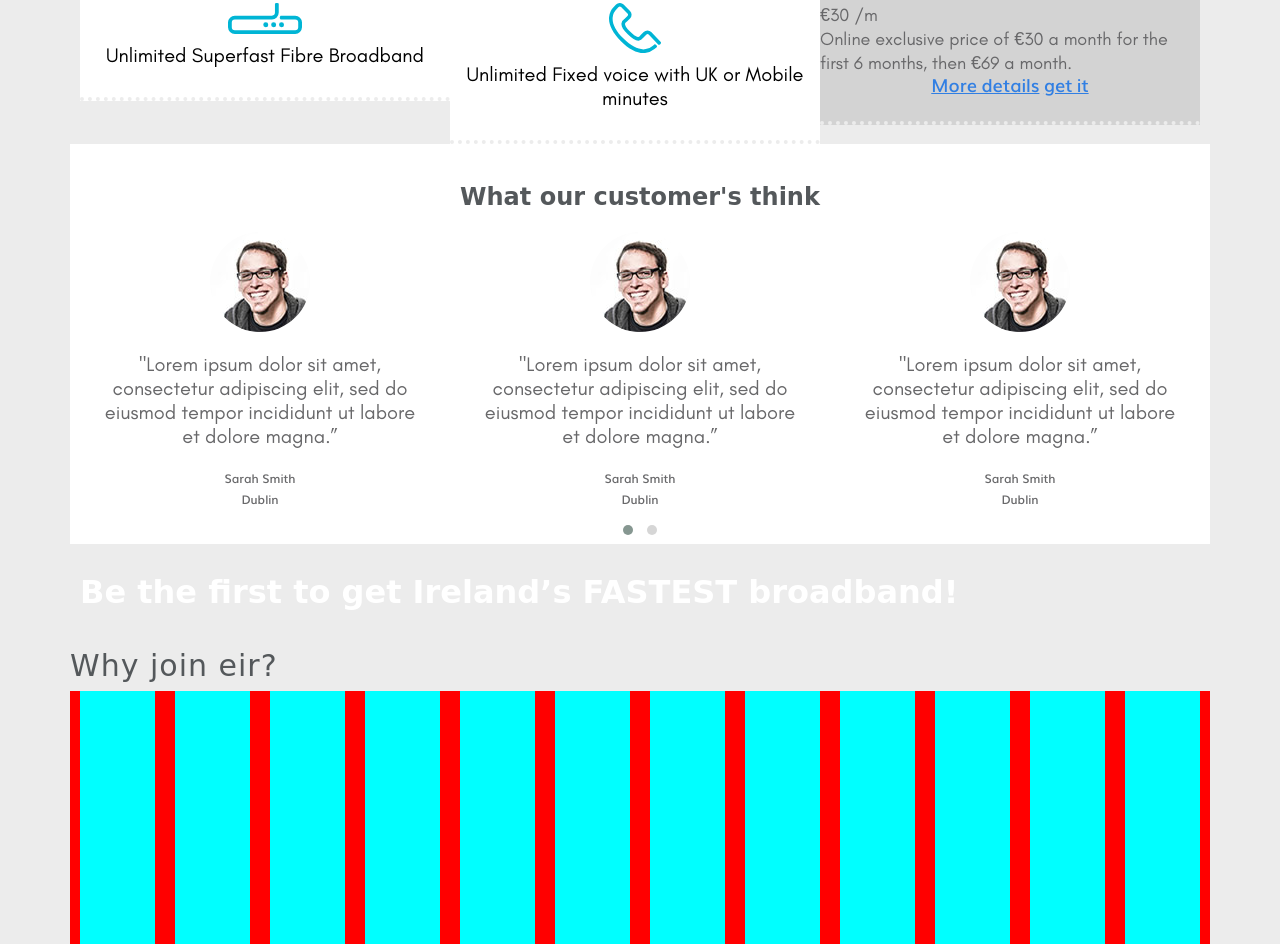
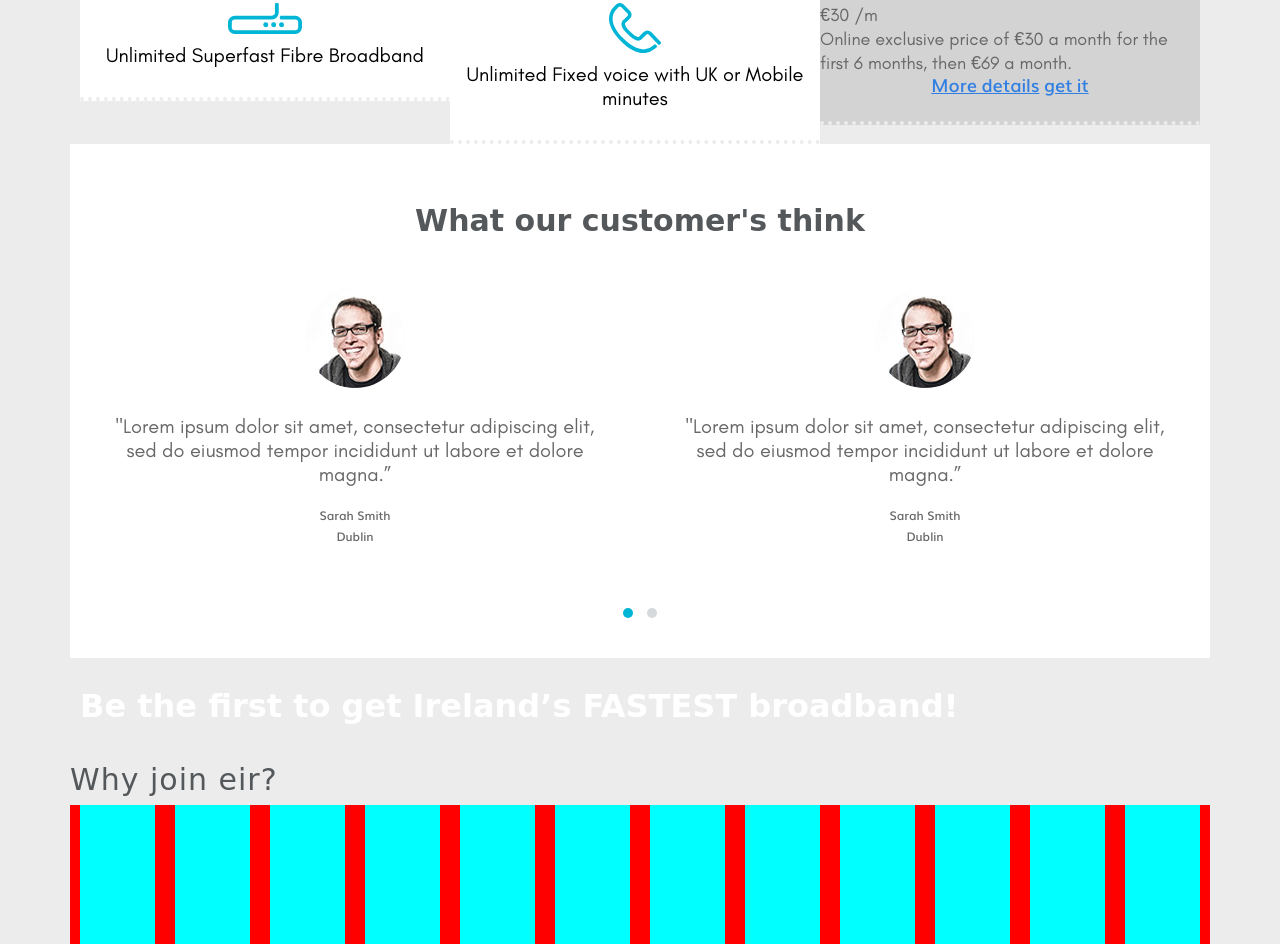
Before and after one commit to devrua/eirbb, a plain HTML site: page index.html in a window 1280 px wide. Shown: the part 842-1786 px from the top of the page. Drawn offline with nearby package versions, Linux system fonts and the light colour scheme; a web font is replaced by a local one.

Commit message:
testimonials complete

```diff
--- a/dev/sass/modules/_flexslider.scss
+++ b/dev/sass/modules/_flexslider.scss
@@ -19,7 +19,7 @@
     	background-color: $nav-inactive;
     	box-shadow: 0 0 0 transparent;
 
-    	&.flex-active {
+    	&.flex-active, &:hover {
     		background-color: $nav-link;
     	}
     }
--- a/dev/sass/modules/owl/_owl.theme.default.scss
+++ b/dev/sass/modules/owl/_owl.theme.default.scss
@@ -24,8 +24,8 @@ $dot-width:				10px;
 $dot-height:			10px;
 $dot-rounded:			30px;
 $dot-margin: 			5px 7px;
-$dot-background:		$color-gray;
-$dot-background-active:	$color-base;
+$dot-background:		$nav-inactive;
+$dot-background-active:	$nav-link;
 
 @import 'mixins';
 @import 'theme';
--- a/dev/sass/modules/owl/_theme.scss
+++ b/dev/sass/modules/owl/_theme.scss
@@ -2,7 +2,11 @@
 .owl-theme {
 	// Styling Next and Prev buttons
 	.owl-nav {
-		margin-top: 10px;
+		margin-top: 26px;
+		@media #{$tablet} {
+			margin-top: 56px;
+		}
+
 		text-align: center;
 		-webkit-tap-highlight-color: transparent;
 
--- a/dev/sass/pages/_bb_landing.scss
+++ b/dev/sass/pages/_bb_landing.scss
@@ -48,6 +48,7 @@
 		h3 {
 			font-size: 24px;
 			line-height: 29px;
+			padding: 39px 0 20px;
 		}
 	}
 
@@ -120,10 +121,15 @@
 
 	.testimonials_wrap {
 		background-color: $white;
+		padding: 60px 0 39px;
+
+		h3 {
+
+		}
+
 
 		.testimonial {
 			text-align: center;
-			padding: 0px 27px;
 
 			img {
 				width: 100px;
@@ -133,8 +139,8 @@
 
 			p {
 				text-align: center;
-				padding: 20px 0;
 				font-size: 20px;
+				padding: 26px 0 19px;
 				color: $grey-quote;
 
 				&.customer_name_location {
@@ -291,6 +297,18 @@
 		}
 
 
+
+		.testimonials_wrap {
+			padding: 33px 0 31px;
+
+			h3 { padding-bottom: 43px; }
+
+			.testimonial {
+				padding: 0px 37px;
+			}
+		}
+
+
 	}
 
 
--- a/dev/sass/partials/_bootstrap.scss
+++ b/dev/sass/partials/_bootstrap.scss
@@ -25,12 +25,12 @@ h2 {
 
 h3 {
 	font-family:  $head-font;
-	font-size: 24px;
-	line-height: 29px;
+	font-size: 30px;
+	line-height: 48px;
 	font-weight: 700;
 	color: $grey-med;
 	text-align: center;
-	padding: 39px 0 20px;
+	padding: 20px 0 24px;
 	margin: 0;
 }
 
--- a/dev/sass/screen.scss
+++ b/dev/sass/screen.scss
@@ -10,8 +10,6 @@
 @import "modules/header";
 @import "modules/footer";
 @import "modules/owl/_owl.theme.default.scss";
-@import "modules/owl/_mixins.scss";
-@import "modules/owl/_theme.scss";
 @import "modules/owl/_owl.autoheight.scss";
 @import "modules/owl/_owl.carousel.scss";
 @import "modules/owl/_owl.lazyload.scss";
--- a/index.html
+++ b/index.html
@@ -397,19 +397,12 @@ if ($(window).width() > 600) {
 	 		    responsive:{
 	 		        0:{
 	 		            items:1,
-	 		            dots:true,
-	 		            loop: true
+	 		            dots:true
 	 		        },
 	 		        600:{
 	 		            items:2,
-	 		            dots:true,
-	 		            loop: true
+	 		            dots:true
 	 		        },
-	 		        1000:{
-	 		            items:3,
-	 		            dots:true,
-	 		            loop: true
-	 		        }
 	 		    }
  	 	});
 	});
```
Also changed, not shown: assets/css/min/screen.css, assets/css/screen.css.
